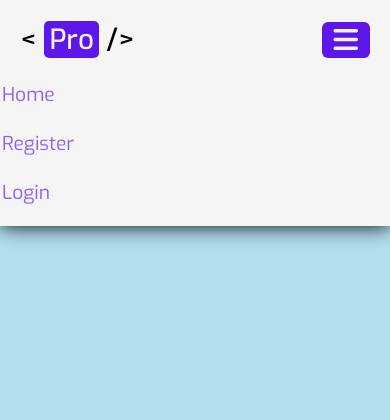
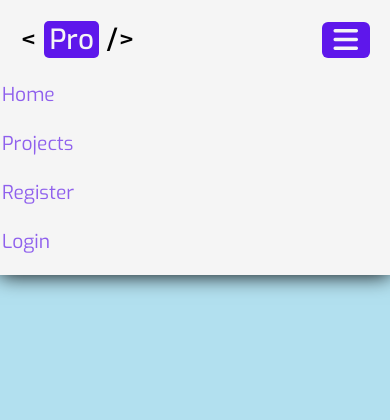
Before and after one commit to Spencily/Project-Pros, a Django app: page /dashboard/ in a window 390 px wide, after a click that opens the changed part. Shown: the top 420 px of the page. Run offline with Django 5.2, Linux system fonts and the light colour scheme; some libraries are stand-ins or nearby versions.

Commit message:
Add publically viewable projects page displaying approved projects

```diff
--- a/project/templates/project/dashboard.html
+++ b/project/templates/project/dashboard.html
@@ -25,7 +25,7 @@
                     </form>
                 </div>
                 <div class="col-2 p-0" id="add-btn">
-                    <a><button class="btn btn-outline-success" type="button">
+                    <a href="#"><button class="btn btn-outline-success" type="button">
                         <i class="fa-solid fa-plus"></i>
                     </button></a>
                 </div>
--- a/project/urls.py
+++ b/project/urls.py
@@ -4,5 +4,5 @@ from .views import ProjectView, dashboard_content
 
 urlpatterns = [
     path('dashboard/', dashboard_content, name='dashboard'),
-    path('', ProjectView.as_view(), name='project'),
+    path('projects/', ProjectView.as_view(), name='project'),
 ]
--- a/project/views.py
+++ b/project/views.py
@@ -4,9 +4,17 @@ from .models import project_detail
 from .forms import EmojiSelection
 
 # Create your views here.
+
 class ProjectView(View):
     def get(self, request):
-        return render(request, "project/project.html")
+        approved_projects = project_detail.objects.filter(approved=True)
+
+        return render(
+            request,
+            "project/project.html",
+            {'projects':approved_projects}
+        )
+
 
 def dashboard_content(request):
 
--- a/templates/base.html
+++ b/templates/base.html
@@ -38,7 +38,10 @@
                 <div class="collapse navbar-collapse" id="navbarNav">
                     <ul class="navbar-nav">
                         <li class="nav-item active">
-                            <a class="nav-link {% if request.path == '/' %}is_active{% endif %}" href="{% url 'project' %}">Home <span class="sr-only">(current)</span></a>
+                            <a class="nav-link" href="#">Home <span class="sr-only">(current)</span></a>
+                        </li>
+                        <li class="nav-item active">
+                            <a class="nav-link {% if request.path == project_url %}is_active{% endif %}" href="{% url 'project' %}">Projects</a>
                         </li>
                         {% if user.is_authenticated %}
                         <li class="nav-item">
```
Also changed, not shown: project/templates/project/project.html (+22 -6 lines).
